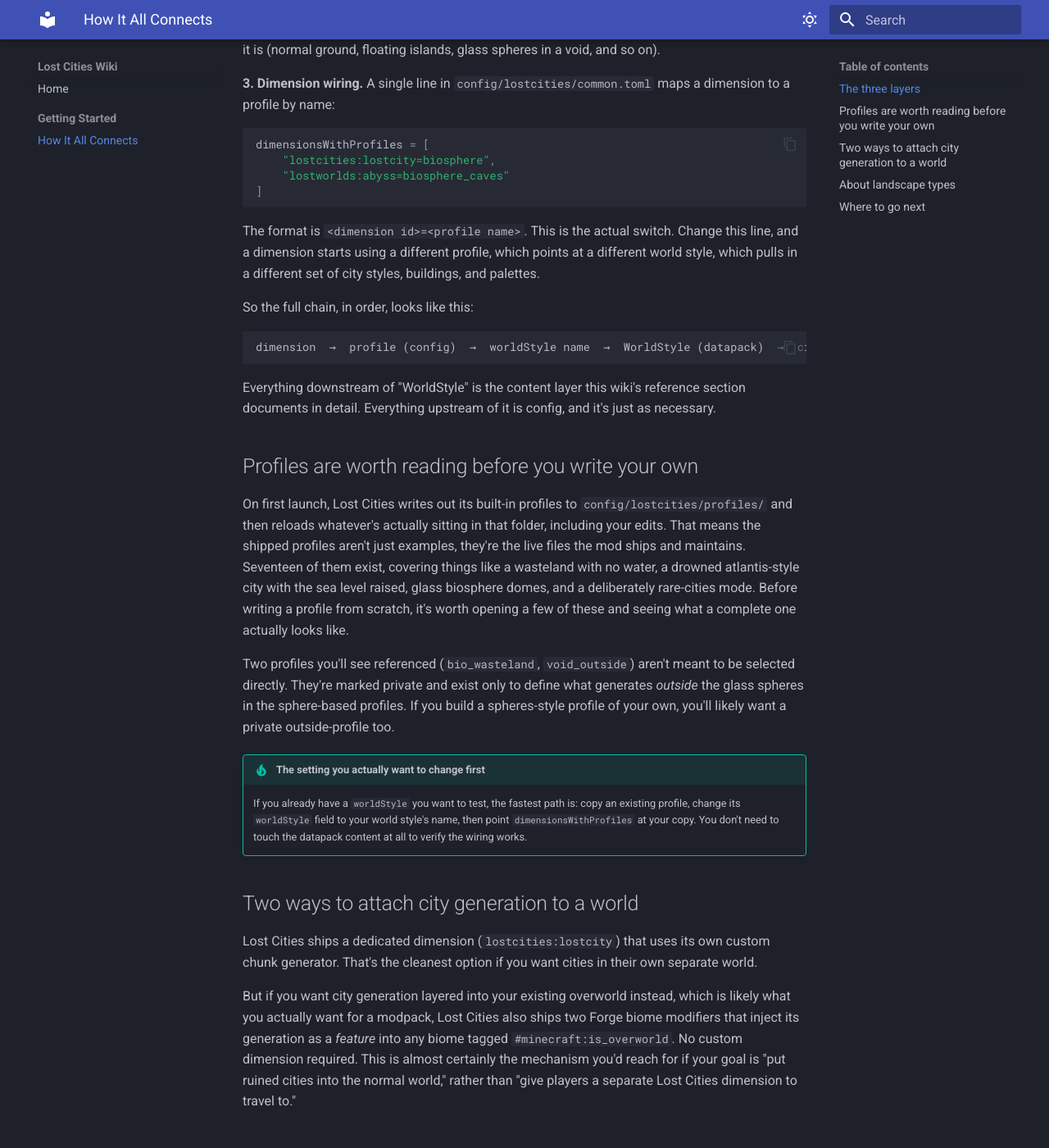
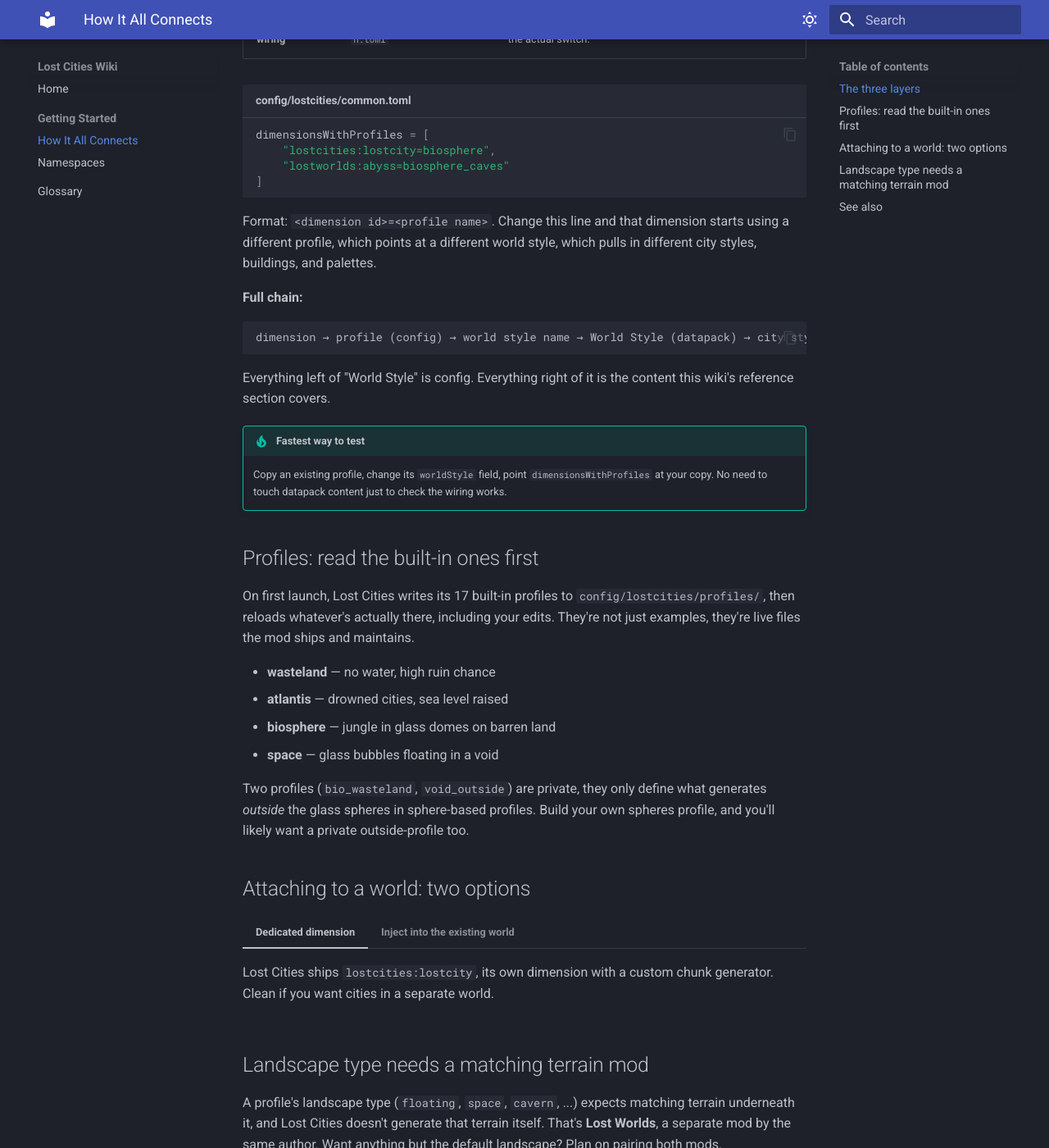
Before and after one commit to RinkyDinkyNooble/the-lost-cities-wiki, an MkDocs documentation site: the page built from docs/getting-started/how-it-connects.md, in a window 1280 px wide and 1400 px high, scrolled down 639 px. Shown: the whole window at 82% size. Built offline with MkDocs 1.6.1 and Material for MkDocs 9.7.7, drawn with Linux system fonts in a browser that asks for light colours; some of the changed text lies outside the part shown.

Commit message:
Rewrite for density, add glossary and namespaces page
Reformats how-it-connects around tables, tabs, and admonitions instead
of prose paragraphs, per feedback: fewer words, more structure, one
example per concept. Adds a glossary so jargon gets defined once and
linked rather than explained inline on every page. Adds a dedicated
namespaces page, a real beginner sticking point (bare names default to
the lostcities namespace, which is easy to get wrong with KubeJS).

````diff
--- a/docs/getting-started/how-it-connects.md
+++ b/docs/getting-started/how-it-connects.md
@@ -1,53 +1,64 @@
 # How It All Connects
 
-Every guide for Lost Cities jumps straight into writing JSON for buildings and palettes. That's the wrong place to start. None of that content does anything until it's wired into a running world, and the wiring is the part nobody explains.
+!!! tip "TL;DR"
+    A dimension points at a **profile** (config). A profile picks a **world style** (datapack). A world style picks **city styles**, which pull in **buildings, parts, and palettes**. Get any name wrong along that chain and nothing crashes, your content just never loads.
 
-There are three separate layers involved, and they talk to each other through plain names, not through anything Minecraft enforces for you. Get a name wrong anywhere in this chain and nothing errors, your content just quietly never loads.
+Most guides jump straight to writing building JSON. Skip that. None of it does anything until it's wired into a world, and that wiring is what nobody explains.
 
 ## The three layers
 
-**1. Content.** Your buildings, parts, palettes, city styles, and world styles, written as JSON under `data/<namespace>/lostcities/lostcities/`. This is what most people mean when they say "custom city," and it's what most of this wiki's reference section covers. It's loaded through Minecraft's regular datapack registry system, the same mechanism vanilla uses for recipes and loot tables.
+| Layer | Where it lives | What it does |
+|---|---|---|
+| **Content** | `data/<namespace>/lostcities/lostcities/` | Your buildings, parts, palettes, city styles, world styles. Loaded as normal datapack JSON. |
+| **Profile** | `config/lostcities/profiles/<name>.json` | Picks *one* world style. Also holds ~100 behavior knobs: city frequency, building height, ruin damage, landscape type. |
+| **Dimension wiring** | `config/lostcities/common.toml` | One line mapping a dimension to a profile by name. This is the actual switch. |
 
-**2. Profile.** A profile is a separate JSON file at `config/lostcities/profiles/<name>.json`. It does two things: it names exactly one world style to use, and it carries around a hundred generation-behavior settings that live outside the datapack system entirely, things like how often cities spawn, how tall buildings get, how much ruin damage there is, and what kind of landscape it is (normal ground, floating islands, glass spheres in a void, and so on).
-
-**3. Dimension wiring.** A single line in `config/lostcities/common.toml` maps a dimension to a profile by name:
-
-```toml
+```toml title="config/lostcities/common.toml"
 dimensionsWithProfiles = [
     "lostcities:lostcity=biosphere",
     "lostworlds:abyss=biosphere_caves"
 ]
 ```
 
-The format is `<dimension id>=<profile name>`. This is the actual switch. Change this line, and a dimension starts using a different profile, which points at a different world style, which pulls in a different set of city styles, buildings, and palettes.
+Format: `<dimension id>=<profile name>`. Change this line and that dimension starts using a different profile, which points at a different world style, which pulls in different city styles, buildings, and palettes.
 
-So the full chain, in order, looks like this:
+**Full chain:**
 
 ```
-dimension  →  profile (config)  →  worldStyle name  →  WorldStyle (datapack)  →  city style selection  →  buildings, parts, palettes
+dimension → profile (config) → world style name → World Style (datapack) → city styles → buildings, parts, palettes
 ```
 
-Everything downstream of "WorldStyle" is the content layer this wiki's reference section documents in detail. Everything upstream of it is config, and it's just as necessary.
+Everything left of "World Style" is config. Everything right of it is the content this wiki's reference section covers.
 
-## Profiles are worth reading before you write your own
+!!! tip "Fastest way to test"
+    Copy an existing profile, change its `worldStyle` field, point `dimensionsWithProfiles` at your copy. No need to touch datapack content just to check the wiring works.
 
-On first launch, Lost Cities writes out its built-in profiles to `config/lostcities/profiles/` and then reloads whatever's actually sitting in that folder, including your edits. That means the shipped profiles aren't just examples, they're the live files the mod ships and maintains. Seventeen of them exist, covering things like a wasteland with no water, a drowned atlantis-style city with the sea level raised, glass biosphere domes, and a deliberately rare-cities mode. Before writing a profile from scratch, it's worth opening a few of these and seeing what a complete one actually looks like.
+## Profiles: read the built-in ones first
 
-Two profiles you'll see referenced (`bio_wasteland`, `void_outside`) aren't meant to be selected directly. They're marked private and exist only to define what generates *outside* the glass spheres in the sphere-based profiles. If you build a spheres-style profile of your own, you'll likely want a private outside-profile too.
+On first launch, Lost Cities writes its 17 built-in profiles to `config/lostcities/profiles/`, then reloads whatever's actually there, including your edits. They're not just examples, they're live files the mod ships and maintains.
 
-!!! tip "The setting you actually want to change first"
-    If you already have a `worldStyle` you want to test, the fastest path is: copy an existing profile, change its `worldStyle` field to your world style's name, then point `dimensionsWithProfiles` at your copy. You don't need to touch the datapack content at all to verify the wiring works.
+- **wasteland** — no water, high ruin chance
+- **atlantis** — drowned cities, sea level raised
+- **biosphere** — jungle in glass domes on barren land
+- **space** — glass bubbles floating in a void
 
-## Two ways to attach city generation to a world
+Two profiles (`bio_wasteland`, `void_outside`) are private, they only define what generates *outside* the glass spheres in sphere-based profiles. Build your own spheres profile, and you'll likely want a private outside-profile too.
 
-Lost Cities ships a dedicated dimension (`lostcities:lostcity`) that uses its own custom chunk generator. That's the cleanest option if you want cities in their own separate world.
+## Attaching to a world: two options
 
-But if you want city generation layered into your existing overworld instead, which is likely what you actually want for a modpack, Lost Cities also ships two Forge biome modifiers that inject its generation as a *feature* into any biome tagged `#minecraft:is_overworld`. No custom dimension required. This is almost certainly the mechanism you'd reach for if your goal is "put ruined cities into the normal world," rather than "give players a separate Lost Cities dimension to travel to."
+=== "Dedicated dimension"
 
-## About landscape types
+    Lost Cities ships `lostcities:lostcity`, its own dimension with a custom chunk generator. Clean if you want cities in a separate world.
 
-A profile's landscape type (`floating`, `space`, `cavern`, and so on) controls more than city generation, it expects a matching terrain generator underneath it. Several of the built-in profiles say as much directly: the `floating` profile expects floating-island terrain, `space` expects a void, `cavern` expects an underground world. Lost Cities does not generate that base terrain itself. That comes from **Lost Worlds**, a separate mod by the same author. If you want anything other than the default landscape, plan on pairing the two.
+=== "Inject into the existing world"
 
-## Where to go next
+    Two Forge biome modifiers ship with the mod, adding Lost Cities generation as a **feature** to any `#minecraft:is_overworld` biome. No custom dimension needed. This is almost certainly what you want if the goal is "ruined cities in my normal world," not "a separate dimension players travel to."
 
-Once you understand this page, the rest of the wiki is mostly reference material you'll come back to as needed rather than read start to finish. The content model page (coming soon) walks through how a world style, city style, and building actually compose together.
+## Landscape type needs a matching terrain mod
+
+A profile's landscape type (`floating`, `space`, `cavern`, ...) expects matching terrain underneath it, and Lost Cities doesn't generate that terrain itself. That's **Lost Worlds**, a separate mod by the same author. Want anything but the default landscape? Plan on pairing both mods.
+
+## See also
+
+- [Namespaces](namespaces.md) — how names like `worldStyle` actually resolve, and a real gotcha with KubeJS
+- [Glossary](../glossary.md) — quick definitions for any term above
--- /dev/null
+++ b/docs/glossary.md
@@ -0,0 +1,48 @@
+# Glossary
+
+Quick definitions for terms used across this wiki. Click here from any page, then go back.
+
+Datapack
+:   A folder (or zip) of JSON files that adds or changes game content, no code required. Minecraft loads these itself. Lost Cities content is written as datapack JSON.
+
+Registry
+:   Minecraft's internal list of "things that exist," like all blocks, all items, or (relevant here) all world styles. Adding a JSON file in the right folder registers a new entry.
+
+Resource location
+:   A name in the form `namespace:path`, like `minecraft:stone` or `lostcities:standard`. This is how Minecraft (and Lost Cities) refers to any registered thing. See [Namespaces](getting-started/namespaces.md) for why this matters.
+
+Namespace
+:   The part before the colon in a resource location. Usually your mod or pack's ID. See [Namespaces](getting-started/namespaces.md).
+
+Dimension
+:   A separate "world" in the Minecraft sense, like the Overworld, the Nether, or a custom Lost Cities dimension. Has its own terrain generation rules.
+
+Biome
+:   A region type (desert, plains, ocean, and so on). Lost Cities can hook into specific biomes without needing its own dimension.
+
+Chunk
+:   A 16×16 block column, the unit Minecraft generates and loads terrain in. Lost Cities parts are sized to fit exactly one chunk footprint.
+
+World generation feature
+:   A piece of terrain generation logic Minecraft can inject into biomes, like ore veins or trees. Lost Cities can hook into worlds this way instead of using a dedicated dimension.
+
+Chunk generator
+:   The system that decides what terrain goes in each chunk. Lost Cities ships its own custom one (`lostcities:lostcity`) for its dedicated dimension.
+
+Profile
+:   A Lost Cities config file (not a datapack file) that picks a world style and sets ~100 generation behavior knobs. See [How It All Connects](getting-started/how-it-connects.md).
+
+World Style
+:   The top-level datapack asset a profile points to. Decides which city styles can appear and where. Full reference: coming soon.
+
+City Style
+:   A "theme," building settings, street settings, palettes, and more, bundled together. Full reference: coming soon.
+
+Codec
+:   The mod's internal parsing logic for a JSON file type. Not something you need to touch, mentioned here only because it's where this wiki's technical accuracy comes from.
+
+Forge
+:   The mod loader Lost Cities and this wiki's target version run on.
+
+KubeJS
+:   A scripting mod that can generate datapack-style content (including Lost Cities assets) from JavaScript instead of hand-written JSON files.
--- a/mkdocs.yml
+++ b/mkdocs.yml
@@ -27,9 +27,12 @@
 
 markdown_extensions:
   - admonition
+  - def_list
+  - attr_list
   - pymdownx.details
   - pymdownx.superfences
   - pymdownx.highlight
+  - pymdownx.mark
   - pymdownx.tabbed:
       alternate_style: true
   - tables
@@ -40,3 +43,5 @@
   - Home: index.md
   - Getting Started:
       - How It All Connects: getting-started/how-it-connects.md
+      - Namespaces: getting-started/namespaces.md
+  - Glossary: glossary.md
````
Also changed, not shown: docs/getting-started/namespaces.md (added, +71 -0 lines).
